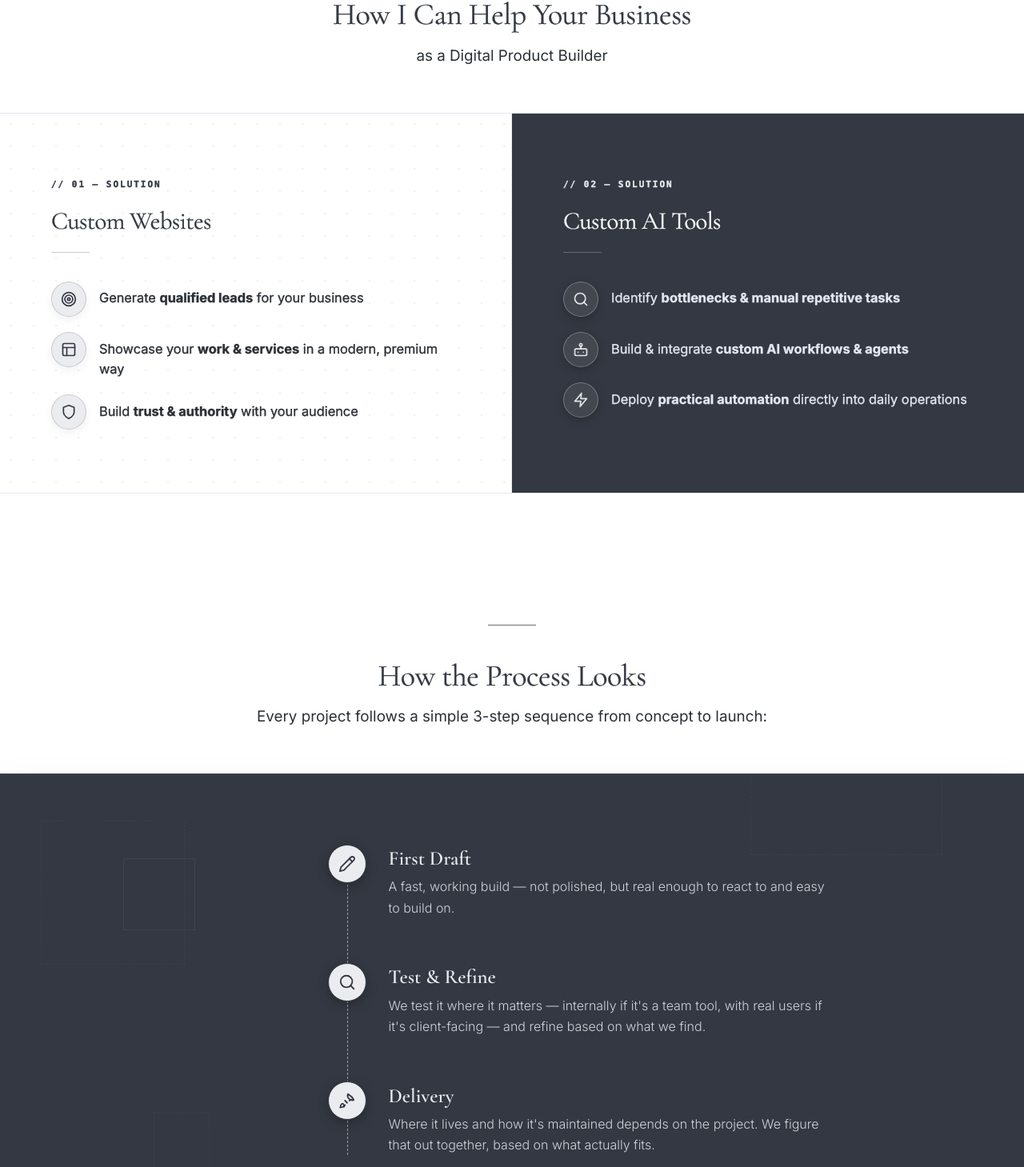
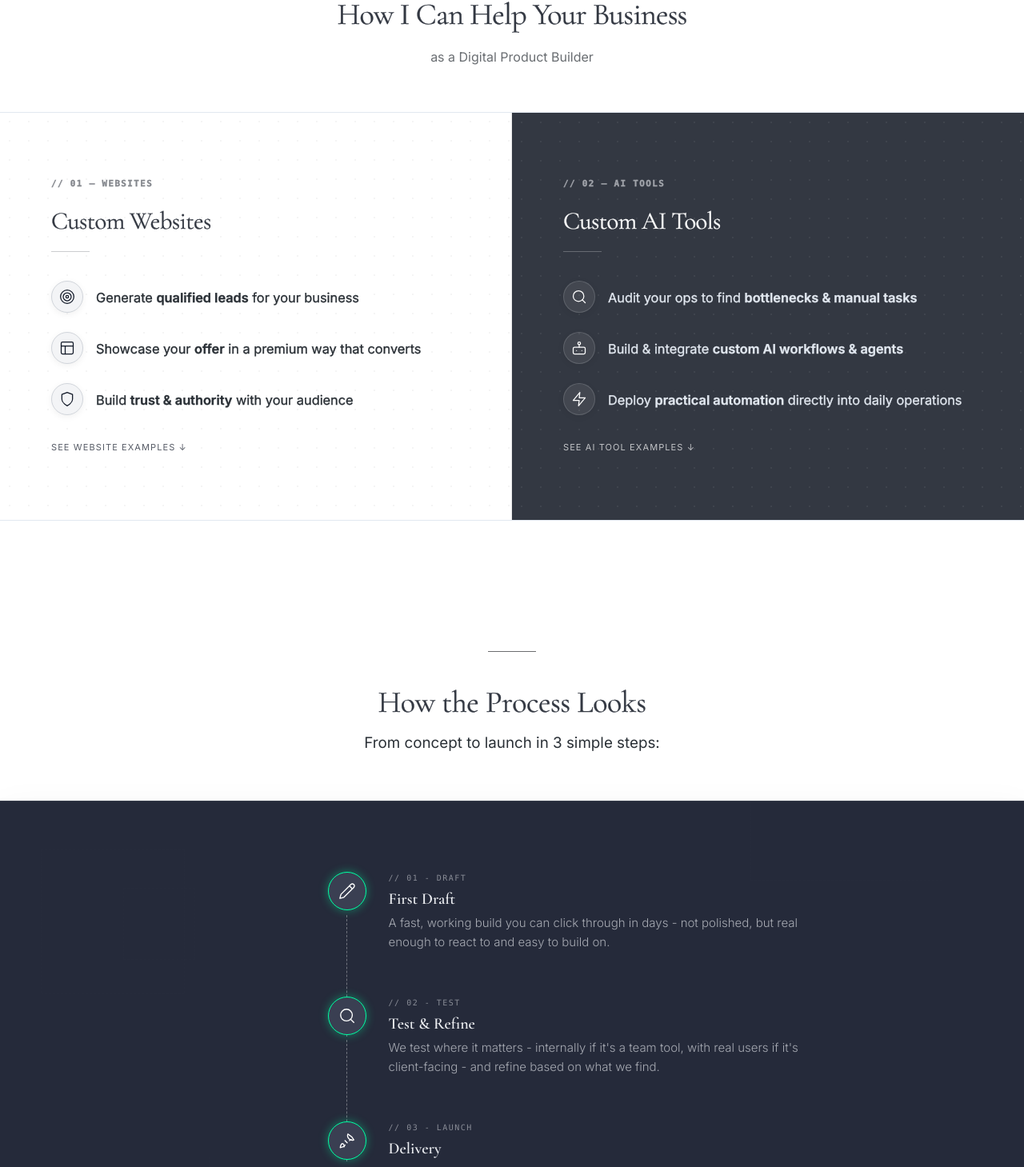
Before and after one commit to Irene2828/porfoliojuly, a Next.js app: page / in a window 1280 px wide. Shown: the part 1009-2468 px from the top of the page at 80% size. Built offline with nearby package versions, Linux system fonts and the light colour scheme; no server answers; the database is empty; a web font is replaced by a local one.

Commit message:
Polish hero animations, client wrapper, CTA, and testimonials

```diff
--- a/src/app/components/ClientWrapper.tsx
+++ b/src/app/components/ClientWrapper.tsx
@@ -1,6 +1,5 @@
 'use client';
 
-import { motion } from 'framer-motion';
 import { ReactNode, useEffect } from 'react';
 
 export default function ClientWrapper({ children }: { children: ReactNode }) {
@@ -14,13 +13,5 @@ export default function ClientWrapper({ children }: { children: ReactNode }) {
     window.scrollTo({ top: 0, left: 0, behavior: 'instant' });
   }, []);
 
-  return (
-    <motion.div
-      initial={{ opacity: 0 }}
-      animate={{ opacity: 1 }}
-      transition={{ duration: 0.4, ease: 'easeOut' }}
-    >
-      {children}
-    </motion.div>
-  );
+  return <>{children}</>;
 }
--- a/src/app/v2/components/ServicesV2.tsx
+++ b/src/app/v2/components/ServicesV2.tsx
@@ -5,25 +5,25 @@ import { motion } from 'framer-motion';
 export default function ServicesV2() {
   const websitesBullets = [
     {
-      text: <span>Generate <strong>qualified leads</strong> for your business</span>,
+      text: <span>Generate <strong style={{ fontWeight: 600 }}>qualified leads</strong> for your business</span>,
       icon: (
-        <svg width="20" height="20" viewBox="0 0 24 24" fill="none" stroke="#333842" strokeWidth="2" strokeLinecap="round" strokeLinejoin="round">
+        <svg width="20" height="20" viewBox="0 0 24 24" fill="none" stroke="#111827" strokeWidth="1.5" strokeLinecap="round" strokeLinejoin="round">
           <circle cx="12" cy="12" r="10"/><circle cx="12" cy="12" r="6"/><circle cx="12" cy="12" r="2"/>
         </svg>
       )
     },
     {
-      text: <span>Showcase your <strong>work &amp; services</strong> in a modern, premium way</span>,
+      text: <span>Showcase your <strong style={{ fontWeight: 600 }}>offer</strong> in a premium way that converts</span>,
       icon: (
-        <svg width="20" height="20" viewBox="0 0 24 24" fill="none" stroke="#333842" strokeWidth="2" strokeLinecap="round" strokeLinejoin="round">
+        <svg width="20" height="20" viewBox="0 0 24 24" fill="none" stroke="#111827" strokeWidth="1.5" strokeLinecap="round" strokeLinejoin="round">
           <rect x="3" y="3" width="18" height="18" rx="2" ry="2"/><line x1="3" y1="9" x2="21" y2="9"/><line x1="9" y1="21" x2="9" y2="9"/>
         </svg>
       )
     },
     {
-      text: <span>Build <strong>trust &amp; authority</strong> with your audience</span>,
+      text: <span>Build <strong style={{ fontWeight: 600 }}>trust &amp; authority</strong> with your audience</span>,
       icon: (
-        <svg width="20" height="20" viewBox="0 0 24 24" fill="none" stroke="#333842" strokeWidth="2" strokeLinecap="round" strokeLinejoin="round">
+        <svg width="20" height="20" viewBox="0 0 24 24" fill="none" stroke="#111827" strokeWidth="1.5" strokeLinecap="round" strokeLinejoin="round">
           <path d="M12 22s8-4 8-10V5l-8-3-8 3v7c0 6 8 10 8 10z"/>
         </svg>
       )
@@ -32,25 +32,25 @@ export default function ServicesV2() {
 
   const aiToolsBullets = [
     {
-      text: <span>Identify <strong>bottlenecks &amp; manual repetitive tasks</strong></span>,
+      text: <span>Audit your ops to find <strong style={{ fontWeight: 600 }}>bottlenecks &amp; manual tasks</strong></span>,
       icon: (
-        <svg width="20" height="20" viewBox="0 0 24 24" fill="none" stroke="rgba(255, 255, 255, 0.85)" strokeWidth="2" strokeLinecap="round" strokeLinejoin="round">
+        <svg width="20" height="20" viewBox="0 0 24 24" fill="none" stroke="#ffffff" strokeWidth="1.5" strokeLinecap="round" strokeLinejoin="round">
           <circle cx="11" cy="11" r="8"/><line x1="21" y1="21" x2="16.65" y2="16.65"/>
         </svg>
       )
     },
     {
-      text: <span>Build &amp; integrate <strong>custom AI workflows &amp; agents</strong></span>,
+      text: <span>Build &amp; integrate <strong style={{ fontWeight: 600 }}>custom AI workflows &amp; agents</strong></span>,
       icon: (
-        <svg width="20" height="20" viewBox="0 0 24 24" fill="none" stroke="rgba(255, 255, 255, 0.85)" strokeWidth="2" strokeLinecap="round" strokeLinejoin="round">
+        <svg width="20" height="20" viewBox="0 0 24 24" fill="none" stroke="#ffffff" strokeWidth="1.5" strokeLinecap="round" strokeLinejoin="round">
           <rect x="3" y="11" width="18" height="10" rx="2"/><circle cx="12" cy="5" r="2"/><path d="M12 7v4"/><line x1="8" y1="16" x2="8" y2="16"/><line x1="16" y1="16" x2="16" y2="16"/>
         </svg>
       )
     },
     {
-      text: <span>Deploy <strong>practical automation</strong> directly into daily operations</span>,
+      text: <span>Deploy <strong style={{ fontWeight: 600 }}>practical automation</strong> directly into daily operations</span>,
       icon: (
-        <svg width="20" height="20" viewBox="0 0 24 24" fill="none" stroke="rgba(255, 255, 255, 0.85)" strokeWidth="2" strokeLinecap="round" strokeLinejoin="round">
+        <svg width="20" height="20" viewBox="0 0 24 24" fill="none" stroke="#ffffff" strokeWidth="1.5" strokeLinecap="round" strokeLinejoin="round">
           <polygon points="13 2 3 14 12 14 11 22 21 10 12 10 13 2"/>
         </svg>
       )
@@ -60,10 +60,11 @@ export default function ServicesV2() {
   const steps = [
     {
       num: '01',
+      label: '// 01 - DRAFT',
       title: 'First Draft',
-      desc: 'A fast, working build — not polished, but real enough to react to and easy to build on.',
+      desc: 'A fast, working build you can click through in days - not polished, but real enough to react to and easy to build on.',
       icon: (
-        <svg width="22" height="22" viewBox="0 0 24 24" fill="none" stroke="#333842" strokeWidth="2" strokeLinecap="round" strokeLinejoin="round">
+        <svg width="22" height="22" viewBox="0 0 24 24" fill="none" stroke="#ffffff" strokeWidth="1.5" strokeLinecap="round" strokeLinejoin="round">
           <path d="M17 3a2.828 2.828 0 1 1 4 4L7.5 20.5 2 22l1.5-5.5L17 3z"></path>
           <path d="M15 5l4 4"></path>
         </svg>
@@ -71,10 +72,11 @@ export default function ServicesV2() {
     },
     {
       num: '02',
+      label: '// 02 - TEST',
       title: 'Test & Refine',
-      desc: 'We test it where it matters — internally if it\'s a team tool, with real users if it\'s client-facing — and refine based on what we find.',
+      desc: 'We test where it matters - internally if it\'s a team tool, with real users if it\'s client-facing - and refine based on what we find.',
       icon: (
-        <svg width="22" height="22" viewBox="0 0 24 24" fill="none" stroke="#333842" strokeWidth="2" strokeLinecap="round" strokeLinejoin="round">
+        <svg width="22" height="22" viewBox="0 0 24 24" fill="none" stroke="#ffffff" strokeWidth="1.5" strokeLinecap="round" strokeLinejoin="round">
           <circle cx="11" cy="11" r="8"></circle>
           <line x1="21" y1="21" x2="16.65" y2="16.65"></line>
         </svg>
@@ -82,10 +84,11 @@ export default function ServicesV2() {
     },
     {
       num: '03',
+      label: '// 03 - LAUNCH',
       title: 'Delivery',
-      desc: 'Where it lives and how it\'s maintained depends on the project. We figure that out together, based on what actually fits.',
+      desc: 'Launch, handover, and maintenance - we figure out where it lives and how it\'s supported together, based on what actually fits.',
       icon: (
-        <svg width="22" height="22" viewBox="0 0 24 24" fill="none" stroke="#333842" strokeWidth="2" strokeLinecap="round" strokeLinejoin="round">
+        <svg width="22" height="22" viewBox="0 0 24 24" fill="none" stroke="#ffffff" strokeWidth="1.5" strokeLinecap="round" strokeLinejoin="round">
           <path d="M4.5 16.5c-1.5 1.26-2 5-2 5s3.74-.5 5-2c.71-.71.18-1.81-.47-2.47l-.06-.06c-.66-.66-1.76-1.18-2.47-.47z" />
           <path d="M12 15l-3-3" />
           <path d="M15 4.5A13.8 13.8 0 0 1 21 11c0 0-3.5 1.5-6.5-1.5S13 3 13 3a13.8 13.8 0 0 1 2 1.5z" />
@@ -147,15 +150,16 @@ export default function ServicesV2() {
           }
           .services-col-left {
             background-color: #ffffff !important;
-            background-image: radial-gradient(circle, rgba(0, 0, 0, 0.065) 1.25px, transparent 1.25px) !important;
-            background-size: 28px 28px !important;
+            background-image: radial-gradient(circle, rgba(0, 0, 0, 0.04) 1px, transparent 1px) !important;
+            background-size: 24px 24px !important;
             border-right: none !important;
             border-bottom: 1px solid rgba(0, 0, 0, 0.08) !important;
             padding: 3.5rem 2rem !important;
           }
           .services-col-right {
             background-color: #333842 !important;
-            background-image: none !important;
+            background-image: radial-gradient(circle, rgba(255, 255, 255, 0.06) 1px, transparent 1px) !important;
+            background-size: 24px 24px !important;
             padding: 3.5rem 2rem !important;
           }
         }
@@ -184,20 +188,21 @@ export default function ServicesV2() {
           color: '#333842',
           fontWeight: 500,
           lineHeight: 1.25,
-          letterSpacing: '-0.01em',
+          letterSpacing: '-0.02em',
           textAlign: 'center',
           width: '100%',
-          margin: '0 auto 0.75rem auto',
+          margin: '0 auto 16px auto',
           WebkitTextStroke: '0.35px #333842'
         }}>
           How I Can Help Your Business
         </h2>
         <p style={{
           fontFamily: "var(--font-sans), Inter, sans-serif",
-          fontSize: '1.175rem',
+          fontSize: '16px',
           fontWeight: 500,
           lineHeight: 1.6,
           color: '#2a3036',
+          opacity: 0.7,
           maxWidth: '640px',
           margin: '0 auto',
           textAlign: 'center'
@@ -232,8 +237,8 @@ export default function ServicesV2() {
             left: 0,
             right: '50%',
             backgroundColor: '#ffffff',
-            backgroundImage: 'radial-gradient(circle, rgba(0, 0, 0, 0.065) 1.25px, transparent 1.25px)',
-            backgroundSize: '28px 28px',
+            backgroundImage: 'radial-gradient(circle, rgba(0, 0, 0, 0.04) 1px, transparent 1px)',
+            backgroundSize: '24px 24px',
             zIndex: 1,
             pointerEvents: 'none'
           }}
@@ -286,13 +291,14 @@ export default function ServicesV2() {
                   <span style={{
                     fontFamily: "'JetBrains Mono', Menlo, monospace",
                     fontSize: '11px',
-                    letterSpacing: '0.18em',
+                    letterSpacing: '0.12em',
                     textTransform: 'uppercase',
                     color: '#333842',
                     fontWeight: 600,
+                    opacity: 0.6,
                     WebkitTextStroke: '0.35px #333842'
                   }}>
-                    // 01 &mdash; Solution
+                    // 01 &mdash; WEBSITES
                   </span>
                 </div>
                 <h3 style={{
@@ -309,20 +315,20 @@ export default function ServicesV2() {
                 </h3>
                 <div style={{ width: '48px', height: '1px', backgroundColor: '#333842', opacity: 0.25, marginBottom: '2.25rem' }} />
 
-                <ul style={{ listStyle: 'none', padding: 0, margin: 0, display: 'flex', flexDirection: 'column', gap: '1.2rem' }}>
+                <ul style={{ listStyle: 'none', padding: 0, margin: 0, display: 'flex', flexDirection: 'column', gap: '24px' }}>
                   {websitesBullets.map((bullet, idx) => (
-                    <li key={idx} style={{ fontSize: '1.02rem', color: '#2a3036', display: 'flex', alignItems: 'flex-start', gap: '1rem', lineHeight: 1.55, WebkitTextStroke: '0.35px #2a3036' }}>
+                    <li key={idx} style={{ fontSize: '1.02rem', color: '#2a3036', display: 'flex', alignItems: 'flex-start', gap: '16px', lineHeight: 1.55, WebkitTextStroke: '0.35px #2a3036' }}>
                       <div style={{
-                        width: '44px',
-                        height: '44px',
+                        width: '40px',
+                        height: '40px',
                         borderRadius: '50%',
-                        backgroundColor: '#eaecf0',
+                        backgroundColor: '#F3F4F6',
                         display: 'flex',
                         alignItems: 'center',
                         justifyContent: 'center',
-                        boxShadow: '0 4px 12px rgba(0,0,0,0.06)',
+                        boxShadow: '0 2px 8px rgba(0,0,0,0.06)',
                         flexShrink: 0,
-                        border: '1.5px solid rgba(24, 25, 30, 0.15)'
+                        border: '1px solid #D1D5DB'
                       }}>
                         {bullet.icon}
                       </div>
@@ -332,6 +338,9 @@ export default function ServicesV2() {
                     </li>
                   ))}
                 </ul>
+                <a href="#cases" style={{ display: 'inline-block', marginTop: '32px', fontFamily: 'var(--font-mono), monospace', fontSize: '11px', letterSpacing: '0.1em', opacity: 0.7, textDecoration: 'none', color: '#111827', transition: 'opacity 0.2s' }} onMouseEnter={(e) => e.currentTarget.style.opacity = '1'} onMouseLeave={(e) => e.currentTarget.style.opacity = '0.7'}>
+                  SEE WEBSITE EXAMPLES &darr;
+                </a>
               </div>
             </div>
 
@@ -345,6 +354,8 @@ export default function ServicesV2() {
                 justifyContent: 'space-between',
                 color: '#ffffff',
                 backgroundColor: '#333842',
+                backgroundImage: 'radial-gradient(circle, rgba(255, 255, 255, 0.06) 1px, transparent 1px)',
+                backgroundSize: '24px 24px',
                 position: 'relative',
                 zIndex: 2
               }}
@@ -354,13 +365,14 @@ export default function ServicesV2() {
                   <span style={{
                     fontFamily: "'JetBrains Mono', Menlo, monospace",
                     fontSize: '11px',
-                    letterSpacing: '0.18em',
+                    letterSpacing: '0.12em',
                     textTransform: 'uppercase',
                     color: '#eaecf0',
                     fontWeight: 600,
+                    opacity: 0.6,
                     WebkitTextStroke: '0.35px #eaecf0'
                   }}>
-                    // 02 &mdash; Solution
+                    // 02 &mdash; AI TOOLS
                   </span>
                 </div>
                 <h3 style={{
@@ -377,20 +389,20 @@ export default function ServicesV2() {
                 </h3>
                 <div style={{ width: '48px', height: '1px', backgroundColor: '#ffffff', opacity: 0.25, marginBottom: '2.25rem' }} />
 
-                <ul style={{ listStyle: 'none', padding: 0, margin: 0, display: 'flex', flexDirection: 'column', gap: '1.2rem' }}>
+                <ul style={{ listStyle: 'none', padding: 0, margin: 0, display: 'flex', flexDirection: 'column', gap: '24px' }}>
                   {aiToolsBullets.map((bullet, idx) => (
-                    <li key={idx} style={{ fontSize: '1.02rem', color: '#e2e8f0', display: 'flex', alignItems: 'flex-start', gap: '1rem', lineHeight: 1.55, WebkitTextStroke: '0.35px #e2e8f0' }}>
+                    <li key={idx} style={{ fontSize: '1.02rem', color: '#e2e8f0', display: 'flex', alignItems: 'flex-start', gap: '16px', lineHeight: 1.55, WebkitTextStroke: '0.35px #e2e8f0' }}>
                       <div style={{
-                        width: '44px',
-                        height: '44px',
+                        width: '40px',
+                        height: '40px',
                         borderRadius: '50%',
                         backgroundColor: 'rgba(255, 255, 255, 0.08)',
                         display: 'flex',
                         alignItems: 'center',
                         justifyContent: 'center',
-                        boxShadow: '0 4px 12px rgba(0,0,0,0.2)',
+                        boxShadow: '0 2px 8px rgba(0,0,0,0.06)',
                         flexShrink: 0,
-                        border: '1.5px solid rgba(255, 255, 255, 0.25)'
+                        border: '1px solid rgba(255, 255, 255, 0.15)'
                       }}>
                         {bullet.icon}
                       </div>
@@ -400,6 +412,9 @@ export default function ServicesV2() {
                     </li>
                   ))}
                 </ul>
+                <a href="#cases" style={{ display: 'inline-block', marginTop: '32px', fontFamily: 'var(--font-mono), monospace', fontSize: '11px', letterSpacing: '0.1em', opacity: 0.7, textDecoration: 'none', color: '#ffffff', transition: 'opacity 0.2s' }} onMouseEnter={(e) => e.currentTarget.style.opacity = '1'} onMouseLeave={(e) => e.currentTarget.style.opacity = '0.7'}>
+                  SEE AI TOOL EXAMPLES &darr;
+                </a>
               </div>
             </div>
           </div>
@@ -456,7 +471,7 @@ export default function ServicesV2() {
           margin: '0 auto',
           textAlign: 'center'
         }}>
-          Every project follows a simple 3-step sequence from concept to launch:
+          From concept to launch in 3 simple steps:
         </p>
       </div>
 
@@ -472,7 +487,7 @@ export default function ServicesV2() {
           width: '100vw',
           marginLeft: 'calc(-50vw + 50%)',
           marginRight: 'calc(-50vw + 50%)',
-          backgroundColor: '#333842', // Charcoal grey matching hero
+          backgroundColor: '#252A3A',
           borderTop: '1px solid rgba(240, 242, 245, 0.1)',
           borderBottom: '1px solid rgba(240, 242, 245, 0.1)',
           boxShadow: '0 20px 48px rgba(0, 0, 0, 0.08)',
@@ -490,10 +505,10 @@ export default function ServicesV2() {
             zIndex: 2
           }}
         >
-          <div style={{ position: 'absolute', width: '180px', height: '180px', border: '1.5px dashed rgba(240, 242, 245, 0.25)', top: '10%', left: '4%' }} />
-          <div style={{ position: 'absolute', width: '90px', height: '90px', border: '1.5px solid rgba(240, 242, 245, 0.35)', top: '18%', left: '12%' }} />
-          <div style={{ position: 'absolute', width: '240px', height: '130px', border: '1.5px dashed rgba(240, 242, 245, 0.25)', top: '-5%', right: '8%' }} />
-          <div style={{ position: 'absolute', width: '70px', height: '70px', border: '1.5px dashed rgba(240, 242, 245, 0.25)', bottom: '15%', left: '15%' }} />
+          <div style={{ position: 'absolute', width: '180px', height: '180px', border: '1.5px dashed rgba(240, 242, 245, 0.06)', top: '10%', left: '4%' }} />
+          <div style={{ position: 'absolute', width: '90px', height: '90px', border: '1.5px dashed rgba(240, 242, 245, 0.06)', top: '18%', left: '12%' }} />
+          <div style={{ position: 'absolute', width: '240px', height: '130px', border: '1.5px dashed rgba(240, 242, 245, 0.06)', top: '-5%', right: '8%' }} />
+          <div style={{ position: 'absolute', width: '70px', height: '70px', border: '1.5px dashed rgba(240, 242, 245, 0.06)', bottom: '15%', left: '15%' }} />
         </div>
 
         <div className="container" style={{ position: 'relative', zIndex: 3, paddingTop: '4rem', paddingBottom: '5rem', paddingLeft: '32%' }}>
@@ -505,27 +520,27 @@ export default function ServicesV2() {
             padding: '1.5rem 0'
           }}>
             <div style={{ display: 'flex', flexDirection: 'column', position: 'relative', zIndex: 2 }}>
-              {/* Straight Vertical Silver/Blue Dashed Decor Line expanding progressively as section reveals */}
+              {steps.map((step, i) => (
+                <div key={step.num} style={{ position: 'relative' }}>
+                  {i < steps.length - 1 && (
                     <motion.div
                       initial={{ scaleY: 0 }}
                       whileInView={{ scaleY: 1 }}
                       viewport={{ once: true }}
-                transition={{ duration: 1.4, delay: 0.1, ease: [0.16, 1, 0.3, 1] }}
+                      transition={{ duration: 0.8, delay: 0.1, ease: [0.16, 1, 0.3, 1] }}
                       style={{
                         position: 'absolute',
-                  top: 0,
-                  bottom: 0,
-                  left: '24px',
+                        top: '54px',
+                        left: '23.5px',
                         width: '1px',
-                  borderLeft: '1.5px dashed rgba(235, 235, 237, 0.55)',
+                        height: 'calc(100% + 3.5rem - 48px - 12px)',
+                        borderLeft: '1px dashed rgba(255,255,255,0.35)',
                         transformOrigin: 'top center',
                         pointerEvents: 'none',
                         zIndex: 1
                       }}
                     />
-
-              {steps.map((step, i) => (
-                <div key={step.num} style={{ position: 'relative' }}>
+                  )}
                   <motion.div
                     initial={{ opacity: 0, x: -20 }}
                     whileInView={{ opacity: 1, x: 0 }}
@@ -540,28 +555,43 @@ export default function ServicesV2() {
                     }}
                   >
                     {/* Step Icon & Number Badge */}
-                    <div style={{
+                    <motion.div
+                      initial={{ borderColor: 'rgba(255,255,255,0.12)', boxShadow: 'none' }}
+                      whileInView={{ borderColor: '#00FFA3', boxShadow: '0 0 12px rgba(0,255,163,0.4)' }}
+                      viewport={{ once: true, margin: '-20%' }}
+                      transition={{ duration: 0.4, delay: i * 0.18 + 0.2 }}
+                      style={{
                         flexShrink: 0,
                         width: '48px',
                         height: '48px',
                         borderRadius: '50%',
-                      backgroundColor: '#eaecf0',
-                      border: '1.5px solid #333842',
+                        backgroundColor: '#3A3F52',
+                        border: '1px solid rgba(255,255,255,0.12)',
                         display: 'flex',
                         alignItems: 'center',
                         justifyContent: 'center',
-                      boxShadow: '0 4px 14px rgba(0, 0, 0, 0.25)',
                         zIndex: 3
-                    }}>
+                      }}
+                    >
                       {step.icon}
-                    </div>
+                    </motion.div>
 
                     {/* Step Details */}
-                    <div style={{ flex: 1, paddingTop: '0.2rem' }}>
-                      <div style={{ display: 'flex', alignItems: 'center', marginBottom: '0.4rem' }}>
+                    <div style={{ flex: 1, paddingTop: '0' }}>
+                      <div style={{ marginBottom: '0.4rem' }}>
+                        <div style={{
+                          fontFamily: "'JetBrains Mono', Menlo, monospace",
+                          fontSize: '10px',
+                          letterSpacing: '0.15em',
+                          opacity: 0.5,
+                          color: '#eaecf0',
+                          marginBottom: '6px'
+                        }}>
+                          {step.label}
+                        </div>
                         <h3 style={{
                           fontFamily: "var(--font-serif)",
-                          fontSize: '1.55rem',
+                          fontSize: '20px',
                           color: '#eaecf0',
                           fontWeight: 600,
                           margin: 0,
@@ -573,12 +603,13 @@ export default function ServicesV2() {
 
                       <p style={{
                         fontFamily: "var(--font-sans), Inter, sans-serif",
-                        fontSize: '1rem',
-                        lineHeight: 1.65,
+                        fontSize: '15px',
+                        lineHeight: 1.6,
                         color: '#d0d3d9',
+                        opacity: 0.75,
                         fontWeight: 300,
                         margin: 0,
-                        maxWidth: '560px'
+                        maxWidth: '520px'
                       }}>
                         {step.desc}
                       </p>
```
Also changed, not shown: src/app/components/Header.css (+12 -15 lines), src/app/components/Hero.css (+130 -44 lines), src/app/index.css (+18 -18 lines), src/app/v2/components/EditorialStatement.tsx (+35 -28 lines), src/app/v2/components/GenericWhiteCard.tsx (+11 -7 lines), src/app/v2/components/GuertinProject.css (+35 -14 lines), src/app/v2/components/GuertinProject.tsx (+27 -20 lines), src/app/v2/components/HeroV2.tsx (+8 -12 lines), src/app/v2/components/ProcessSection.tsx (+30 -12 lines), src/app/v2/components/ProjectsV2.tsx (+4 -4 lines), public/assets/new me.jpg (added). Lines whose indentation alone changed are shown as unchanged.
